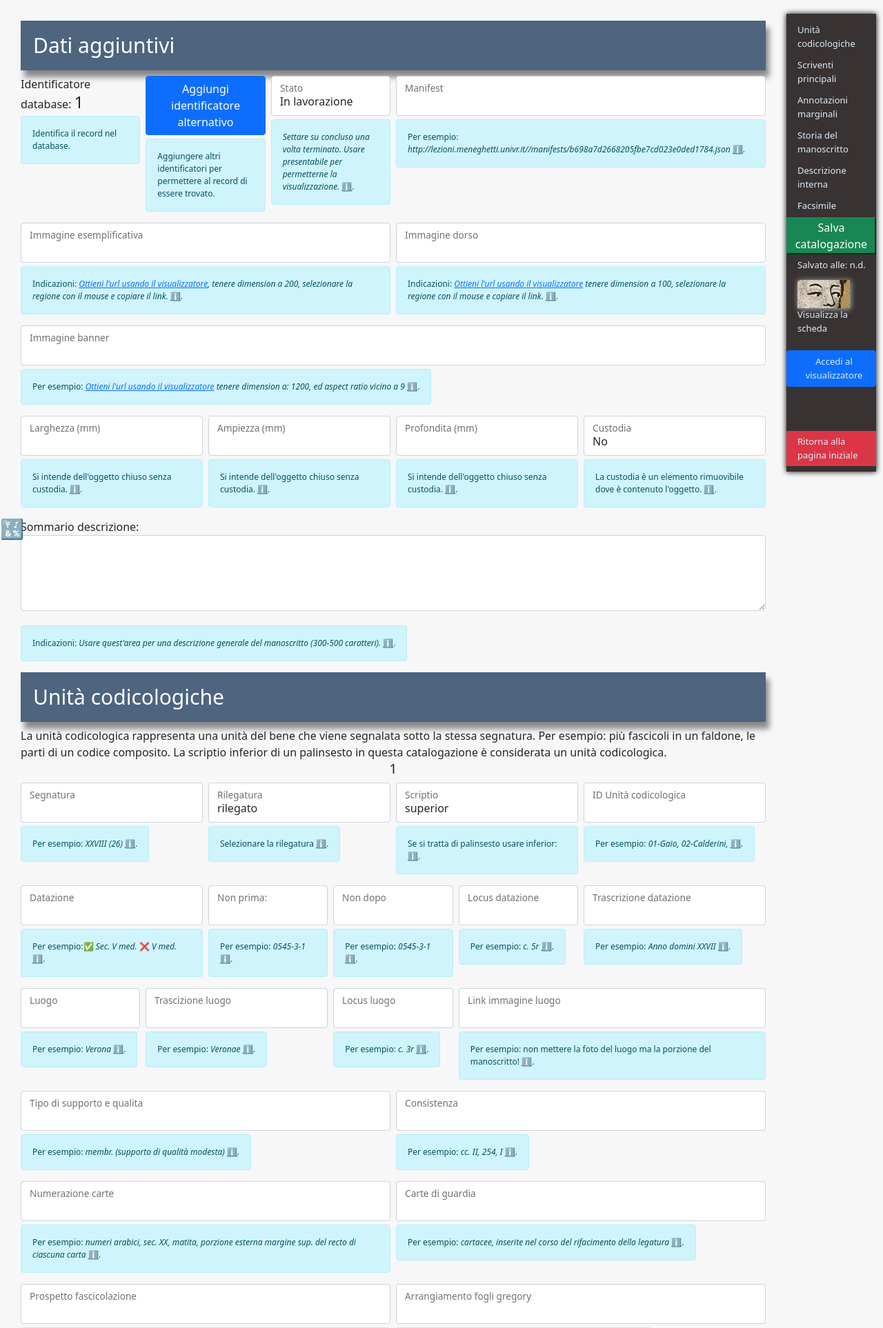
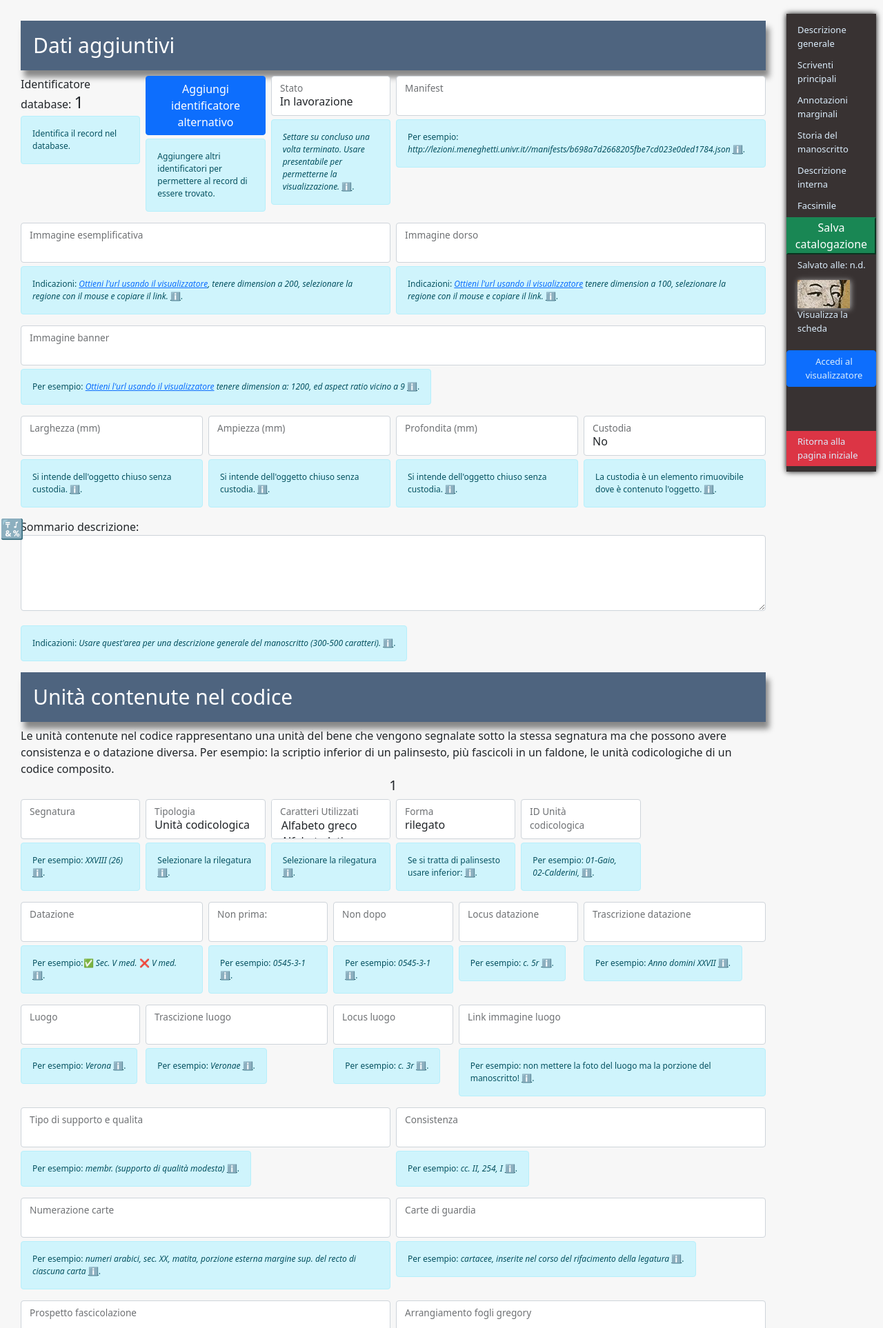
Before and after one commit to giacomomarchioro/capitcatalog, a Flask app: page /insertfield/1 in a window 1280 px wide. Shown: the top 1926 px of the page at 69% size. Run offline with Flask 2, Linux system fonts and the light colour scheme; data that the repository does not hold is empty.

Commit message:
Aggiunto tipologia forma note

```diff
--- a/app.py
+++ b/app.py
@@ -291,9 +291,13 @@ class DescEst(Form):
     Segnatura = StringField("Segnatura",
                             validators=[], render_kw={'class': "form-control", }
                             )
-    scriptio = SelectField(u"Scriptio", choices=[('superior', 'superior'),('inferior', 'inferior') ],render_kw={'class': "form-control", })
+    #scriptio = SelectField(u"Scriptio", choices=[('superior', 'superior'),('inferior', 'inferior') ],render_kw={'class': "form-control", })
 
-    rilegatura = SelectField(u"Rilegatura", choices=[('rilegato', 'rilegato'),('fascicoli', 'fascicoli'),('fogli sciolti', 'fogli sciolti') ],render_kw={'class': "form-control", })
+    tipologia = SelectField(u"Tipologia", choices=[('Unità codicologica', 'Unità codicologica'),('Unità palinsesto', 'Unità palinsesto'),('Frammento manoscritto', 'Frammento manoscritto'),('Frammento a stampa', 'Frammento a stampa') ],render_kw={'class': "form-control", })
+
+    caratteri_utilizzati = SelectMultipleField(u"Caratteri utilizzati", choices=[('Alfabeto greco', 'Alfabeto greco'),('Alfabeto latino', 'Alfabeto latino'),('Notazione musicale', 'Notazione musicale')],render_kw={'class': "form-control", })
+
+    forma = SelectField(u"Forma", choices=[('rilegato', 'rilegato'),('fascicoli', 'fascicoli'),('fogli sciolti', 'fogli sciolti'),('rotolo', 'rotolo') ],render_kw={'class': "form-control", })
 
     datazione = StringField("Datazione",
                             validators=[], render_kw={'class': "form-control", }
@@ -373,6 +377,9 @@ class DescEst(Form):
                          'required pattern':"^https:\/\/orcid\.org\/.*"
                                         }
                          )
+    note =  TextAreaField("Note:",
+                            validators=[], render_kw={'class': "form-control",'rows':"4" }
+                            )
 
 
 class MainForm(FlaskForm):
--- a/templates/index.html
+++ b/templates/index.html
@@ -258,7 +258,7 @@
 
     <form id="descrizione_interna-form" action="" method="POST" role="form">
     <div class="sidenav">
-        <a href="#subforms-container_esterna">Unità codicologiche</a>
+        <a href="#subforms-container_esterna">Descrizione generale</a>
         <a href="#subforms-container_cp">Scriventi principali</a>
         <a href="#subforms-container_annomg">Annotazioni marginali</a>
         <a href="#subforms-storia_del_manoscritto">Storia del manoscritto</a>
@@ -425,11 +425,11 @@
           </div>
 
           <div>
-            <h3 class="headersec">Unità codicologiche</h3>
+            <h3 class="headersec">Unità contenute nel codice</h3>
         </div>
         <div>
-            La unità codicologica rappresenta una unità del bene che viene segnalata sotto la stessa segnatura. Per esempio:
-            più fascicoli in un faldone, le parti di un codice composito. La scriptio inferior di un palinsesto in questa catalogazione è considerata un unità codicologica.
+            Le unità contenute nel codice rappresentano una unità del bene che vengono segnalate sotto la stessa segnatura ma che possono avere consistenza e o datazione diversa. Per esempio: la scriptio inferior di un palinsesto,
+            più fascicoli in un faldone, le unità codicologiche di un codice composito.
         </div>
 
         <div id="subforms-container_esterna">
@@ -438,7 +438,7 @@
             {% endfor %}
         </div>
         <a id="add_0" href="#subforms-container_esterna" class="btn btn-primary btn-block" tabindex="-1" role="button"
-            aria-disabled="true">Aggiungi unità codicologica</a>
+            aria-disabled="true">Aggiungi nuova descrizione.</a>
 
         <br><br>
 
--- a/templates/macros.html
+++ b/templates/macros.html
@@ -18,7 +18,7 @@ this should match `loop.index0`, and for the template it should be
     <h5 id="descrizione_esterna-{{ index }}-formH" class="text-center">1</h5>
     <div class="row g-2">
 
-      <div class="col-lg-3">
+      <div class="col-lg-2">
         <div class="form-floating">
           {{subform.Segnatura}}
           <label for="floatingInputGrid0">Segnatura</label>
@@ -29,10 +29,10 @@ this should match `loop.index0`, and for the template it should be
             title="La segnatura rappresenta il un identificativo univocod del codice in questo catalogo viene mantenuta la segnatura moderna e tra parentesi tonde quella antica.">ℹ️</a>.
         </div>
       </div>
-      <div class="col-lg-3">
+      <div class="col-lg-2">
         <div class="form-floating">
-          {{subform.rilegatura}}
-          <label for="floatingInputGrid0">Rilegatura</label>
+          {{subform.tipologia}}
+          <label for="floatingInputGrid0">Tipologia</label>
         </div>
         <div class="alert alert-info " role="alert">
           <b>Selezionare la rilegatura</b>  <a href={{"".join([url_for("lineeguidacat"),"#Segnatura"])}}
@@ -40,10 +40,21 @@ this should match `loop.index0`, and for the template it should be
             title="La segnatura rappresenta il un identificativo univocod del codice in questo catalogo viene mantenuta la segnatura moderna e tra parentesi tonde quella antica.">ℹ️</a>.
         </div>
       </div>
-      <div class="col-lg-3">
+      <div class="col-lg-2">
         <div class="form-floating">
-          {{subform.scriptio}}
-          <label for="floatingInputGrid1">Scriptio</label>
+          {{subform.caratteri_utilizzati}}
+          <label for="floatingInputGrid0">Caratteri Utilizzati</label>
+        </div>
+        <div class="alert alert-info " role="alert">
+          <b>Selezionare la rilegatura</b>  <a href={{"".join([url_for("lineeguidacat"),"#Segnatura"])}}
+            class="alert-link"
+            title="La segnatura rappresenta il un identificativo univocod del codice in questo catalogo viene mantenuta la segnatura moderna e tra parentesi tonde quella antica.">ℹ️</a>.
+        </div>
+      </div>
+      <div class="col-lg-2">
+        <div class="form-floating">
+          {{subform.forma}}
+          <label for="floatingInputGrid1">Forma</label>
         </div>
         <div class="alert alert-info " role="alert">
           <b>Se si tratta di palinsesto usare inferior:</b>  <a
@@ -51,7 +62,7 @@ this should match `loop.index0`, and for the template it should be
         </div>
       </div>
 
-      <div class="col-lg-3">
+      <div class="col-lg-2">
         <div class="form-floating">
           {{subform.Descrizione_Esterna_Segnatura}}
           <label for="floatingInputGrid13">ID Unità codicologica</label>
@@ -346,8 +357,6 @@ this should match `loop.index0`, and for the template it should be
         </div>
       </div>
     </div>
-
-
     <div class="row g-2">
 
       <div class="col-md">
@@ -359,6 +368,22 @@ this should match `loop.index0`, and for the template it should be
           <b>Per esempio:</b> <i>Iniziali miniate, disegni a penna</i>  <a
             href={{"".join([url_for("lineeguidacat"),"#utenti_email"])}} class="alert-link"
             title="voluptate velit esse cillum dolore eu fugiat nulla pariatur cillum dolore eu fugiat nulla pariatur cillum dolore eu fugiat nulla pariatur cillum dolore eu fugiat nulla pariatur.">ℹ️</a>.
+        </div>
+      </div>
+
+
+    </div>
+    <div class="row g-2">
+
+      <div class="col-md">
+        <div class="form-floating">
+          {{subform.note}}
+          <label for="floatingInputGrid12">Note:</label>
+        </div>
+        <div class="alert alert-info " role="alert">
+          <b>Per esempio:</b> <i>Posizione</i>  <a
+            href={{"".join([url_for("lineeguidacat"),"#utenti_email"])}} class="alert-link"
+            >ℹ️</a>.
         </div>
       </div>
 
```
